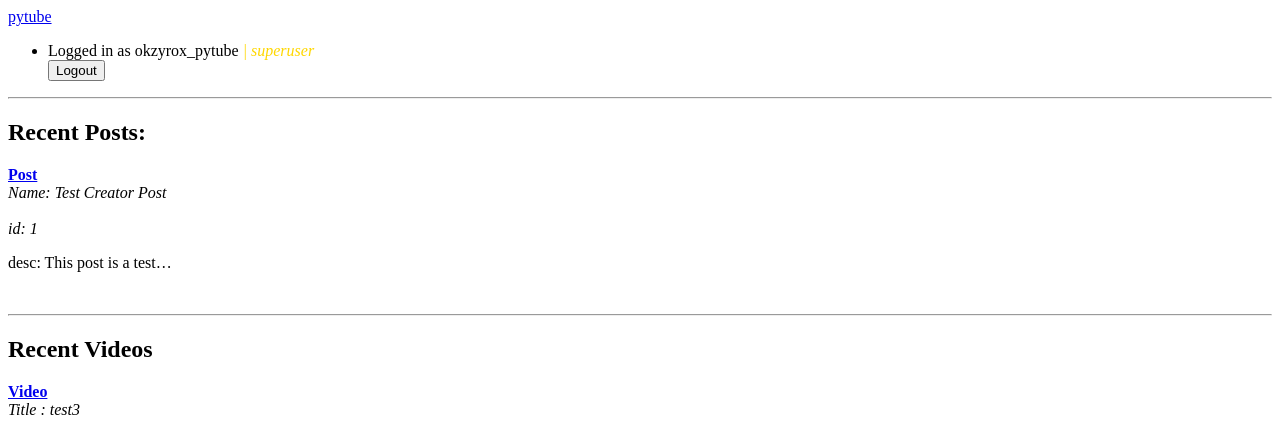
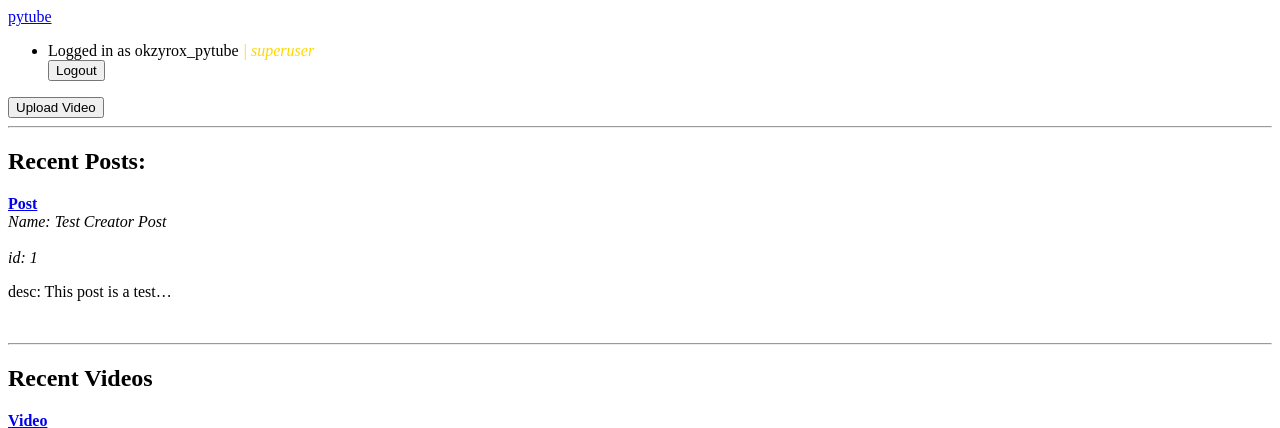
Before and after one commit to okzyrox/djang-tube, a Django app: page / in a window 1280 px wide. Shown: the top 428 px of the page. Run offline with Django 4.2, Linux system fonts and the light colour scheme; a user stored in the database is signed in; data comes from the database, SQL or seed files in the repository; both versions use the stored data as it was after the commit.

Commit message:
public upload form

```diff
--- a/core/models.py
+++ b/core/models.py
@@ -6,6 +6,7 @@ import uuid
 # Create your models here.
 
 class CreatorPost(models.Model):
+
     post_creator = models.ForeignKey(User, on_delete=models.SET_NULL, null=True)
     post_title = models.CharField(max_length=100)
     post_content = models.TextField()
@@ -50,3 +51,6 @@ class videoObject(models.Model):
     created = models.DateTimeField(auto_now_add=True)
     class Meta:
         ordering = ['-created']
+
+    def __str__(self):
+        return self.video_title
--- a/core/urls.py
+++ b/core/urls.py
@@ -8,5 +8,6 @@ urlpatterns = [
     path('logout/', views.logoutUserView, name='logout'),
     path('register/', views.registerPage, name='register'),
     path('creator-post/<str:pk>/', views.creatorPostPage, name='creator-post'),
-    path('video/<str:pk>/', views.videoViewingPage, name='video-view')
+    path('video/<str:pk>/', views.videoViewingPage, name='video-view'),
+    path('create/video/', views.videoUploadingFormPage, name='upload-video')
 ]
--- a/core/views.py
+++ b/core/views.py
@@ -116,3 +116,27 @@ def videoViewingPage(request, pk): # temp using pk:id, switch to UUID!
     }
 
     return render(request, 'core/video.html', ctx)
+
+@login_required(login_url='login')
+def videoUploadingFormPage(request):
+
+    web_name = 'upload video'
+
+    if request.method == 'POST':  # if post
+        form = videoObjectCreationForm(request.POST or None, request.FILES or None)
+        if form.is_valid():  # if valid
+            videoObj = form.save(commit=False)  # create instance
+            videoObj.video_creator = request.user
+            videoObj.save()
+            return redirect('home')
+        else:
+            print("Form Invald", request.user)
+            print(request.POST)
+
+    form = videoObjectCreationForm()
+    ctx = {
+        'form':form,
+        'web_name':web_name
+    }
+
+    return render(request, 'core/upload-video.html', ctx)
--- a/templates/inherit_navbar.html
+++ b/templates/inherit_navbar.html
@@ -25,6 +25,11 @@
                     <button class="btn btn-outline-success my-2 my-sm-0" type="submit">Logout</button>
                 </form>
             </ul>
+            <a href="{% url 'upload-video' %}">
+                <button type="button">
+                    Upload Video
+                </button>
+            </a>
         {% else %}
             <i>Not currently logged-In!</i>
         {% endif %}
```
Also changed, not shown: core/forms.py (+7 -1 lines), db.sqlite3.
